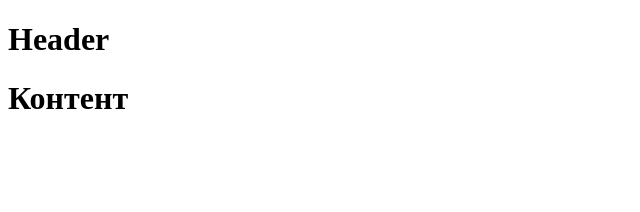
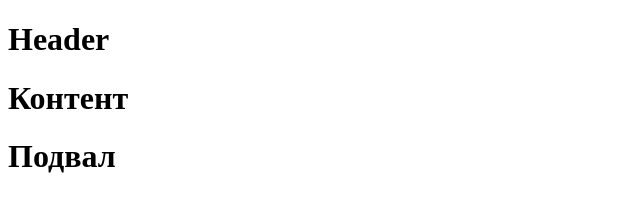
Before and after one commit to test-ac-01/test01, a plain HTML site: page index.html in a window 1280 px wide. Shown: the whole page, without its empty margins (0-640 px from the left). Drawn offline with Linux system fonts and the light colour scheme.

Commit message:
завершена разработка

```diff
--- a/index.html
+++ b/index.html
@@ -13,5 +13,9 @@
     <main class="data">
         <h1>Контент</h1>
     </main>
+
+    <footer class="footer">
+        <h1>Подвал</h1>
+    </footer>
 </body>
 </html>
```
